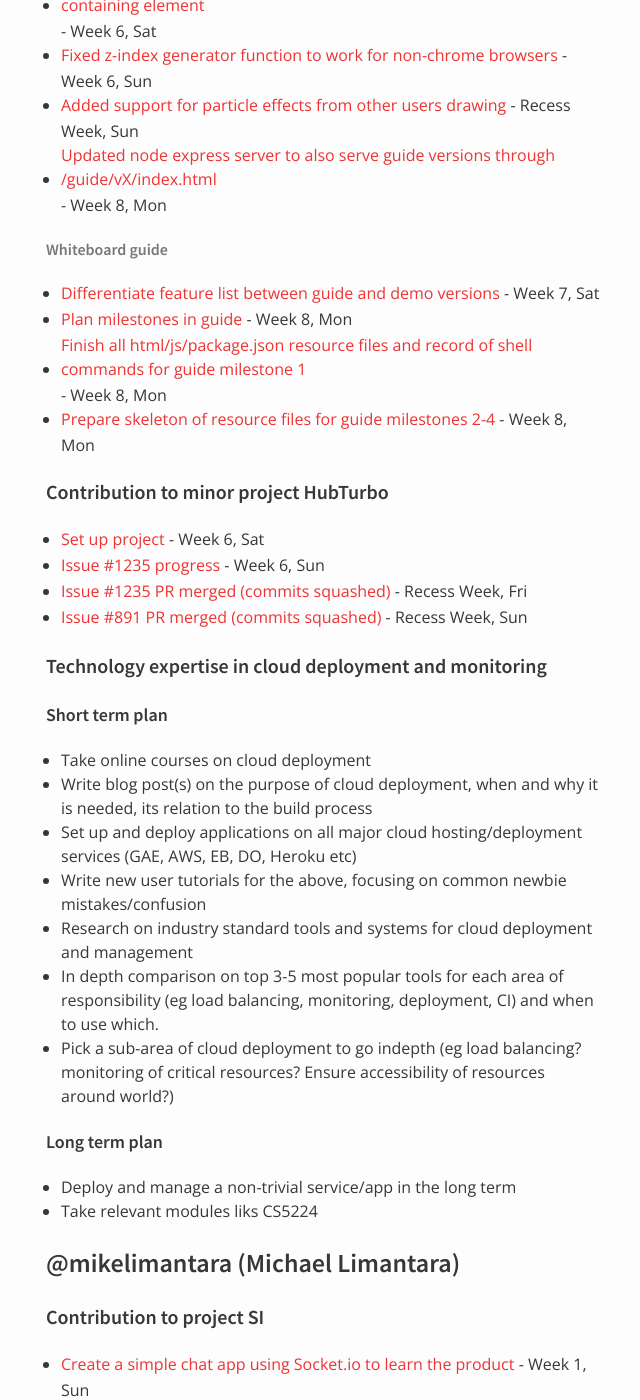
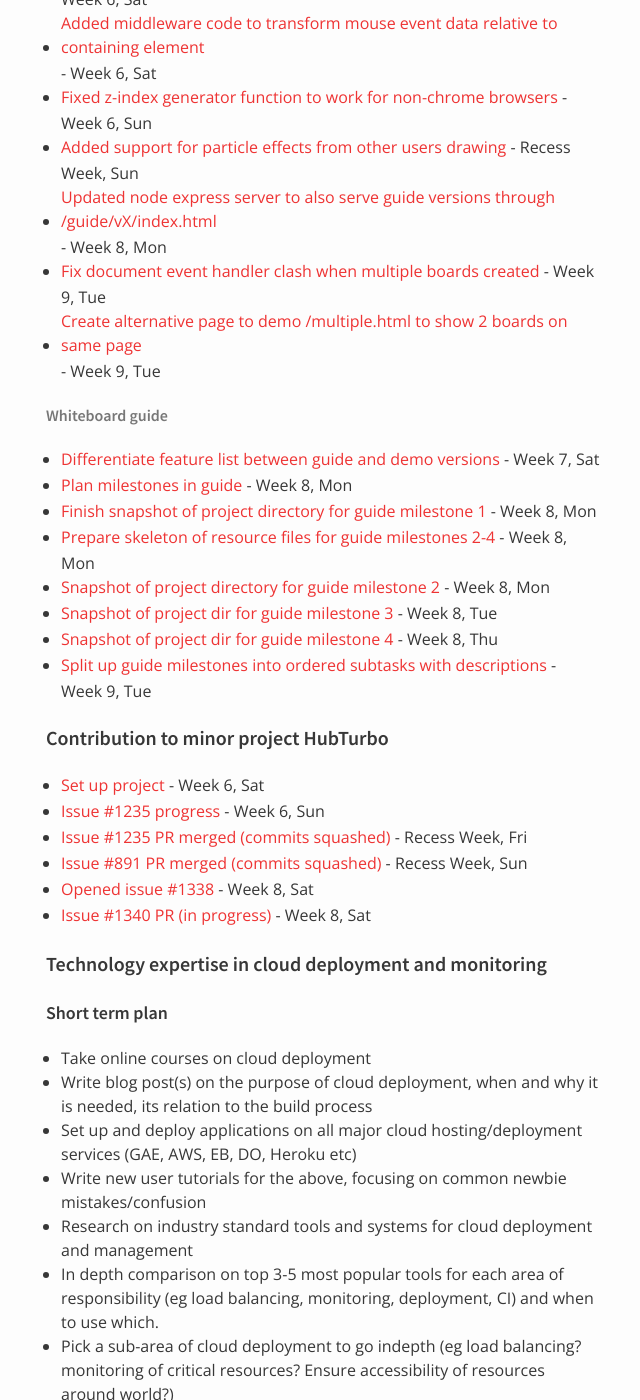
Before and after one commit to nus-oss/cs3281-AY1516S2-website, a Jekyll site: the page built from teams/socketio.md, in a window 1280 px wide and 1400 px high, scrolled down 6178 px. Shown: the whole window, without its empty margins (324-964 px from the left). Built offline with Jekyll 4.4.1, drawn with Linux system fonts in a browser that asks for light colours; some of the changed text lies outside the part shown.

Commit message:
Updated YJ week 8

```diff
--- a/teams/socketio.md
+++ b/teams/socketio.md
@@ -164,8 +164,9 @@
 * [d3.js app structure – separating concerns](http://paradite.com/2016/02/21/d3-js-app-structure-separating-concerns/)
 
 ### @YijinL (Leow Yijin)
-
-Note: links to github commits represent the last commit for that contribution
+Notes:
+- Links to github commits represent the last commit for that contribution
+- Only major bugfixes are listed; minor ones omitted for readability
 
 #### Contribution to project SI
 ###### Updating build tools and system
@@ -194,18 +195,26 @@
 * [Fixed z-index generator function to work for non-chrome browsers](https://github.com/nus-fboa2016-si/whiteboard/commit/b38260dd30a16d54f01ce85a5dfbfea636cefdcb) - Week 6, Sun
 * [Added support for particle effects from other users drawing](https://github.com/nus-fboa2016-si/whiteboard/commit/854e597843c31d07dc1b48f1b8f561abc2cc1428) - Recess Week, Sun
 * [Updated node express server to also serve guide versions through /guide/vX/index.html](https://github.com/nus-fboa2016-si/whiteboard/commit/dff683550b0127e1ddd29dd5bbe3e33d4d694d8e) - Week 8, Mon
+* [Fix document event handler clash when multiple boards created](https://github.com/nus-fboa2016-si/whiteboard/commit/0c4142477ee5e8ad9e6e66980c7789b4f0e2ec06) - Week 9, Tue
+* [Create alternative page to demo /multiple.html to show 2 boards on same page](https://github.com/nus-fboa2016-si/whiteboard/commit/1c818317a4aa9aab704923dd5a5d0a8b98827ed5) - Week 9, Tue
 
 ###### Whiteboard guide
 * [Differentiate feature list between guide and demo versions](https://github.com/nus-fboa2016-si/whiteboard/commit/0c9049d5492871ffe09420624082b95d0b22e2f7) - Week 7, Sat
 * [Plan milestones in guide](https://github.com/nus-fboa2016-si/whiteboard/commit/7c210b2243376d44c2be5dffe6f1f7f065b8ccd0) - Week 8, Mon
-* [Finish all html/js/package.json resource files and record of shell commands for guide milestone 1](https://github.com/nus-fboa2016-si/whiteboard/commit/2b1d0442f787ef92a477804090dd7bfe8007ed09) - Week 8, Mon
+* [Finish snapshot of project directory for guide milestone 1](https://github.com/nus-fboa2016-si/whiteboard/commit/2b1d0442f787ef92a477804090dd7bfe8007ed09) - Week 8, Mon
 * [Prepare skeleton of resource files for guide milestones 2-4](https://github.com/nus-fboa2016-si/whiteboard/commit/933141a96c461189a12340f4297c3e73a58f3119) - Week 8, Mon
+* [Snapshot of project directory for guide milestone 2](https://github.com/nus-fboa2016-si/whiteboard/commit/83179bd582edcdc7f2c7d4a44cd76f44d9d3dbdb) - Week 8, Mon
+* [Snapshot of project dir for guide milestone 3](https://github.com/nus-fboa2016-si/whiteboard/commit/847204b5a7b53de35199ceb350699c256fe5fbe1) - Week 8, Tue
+* [Snapshot of project dir for guide milestone 4](https://github.com/nus-fboa2016-si/whiteboard/commit/d837a61ff8113281d6e28f6a922da7b9f68c7017) - Week 8, Thu
+* [Split up guide milestones into ordered subtasks with descriptions](https://github.com/nus-fboa2016-si/whiteboard/commit/502c82685ff059cf98c8d20ed0f089adcf3d3e87) - Week 9, Tue
 
 #### Contribution to minor project HubTurbo
 * [Set up project](https://github.com/YijinL/HubTurbo/branches) - Week 6, Sat
 * [Issue #1235 progress](https://github.com/YijinL/HubTurbo/commits/%231235-update-team-page-promotions) - Week 6, Sun
 * [Issue #1235 PR merged (commits squashed)](https://github.com/HubTurbo/HubTurbo/pull/1283) - Recess Week, Fri
 * [Issue #891 PR merged (commits squashed)](https://github.com/HubTurbo/HubTurbo/pull/1282) - Recess Week, Sun
+* [Opened issue #1338](https://github.com/HubTurbo/HubTurbo/issues/1338) - Week 8, Sat
+* [Issue #1340 PR (in progress)](https://github.com/HubTurbo/HubTurbo/pull/1340) - Week 8, Sat
 
 #### Technology expertise in cloud deployment and monitoring
 
```
